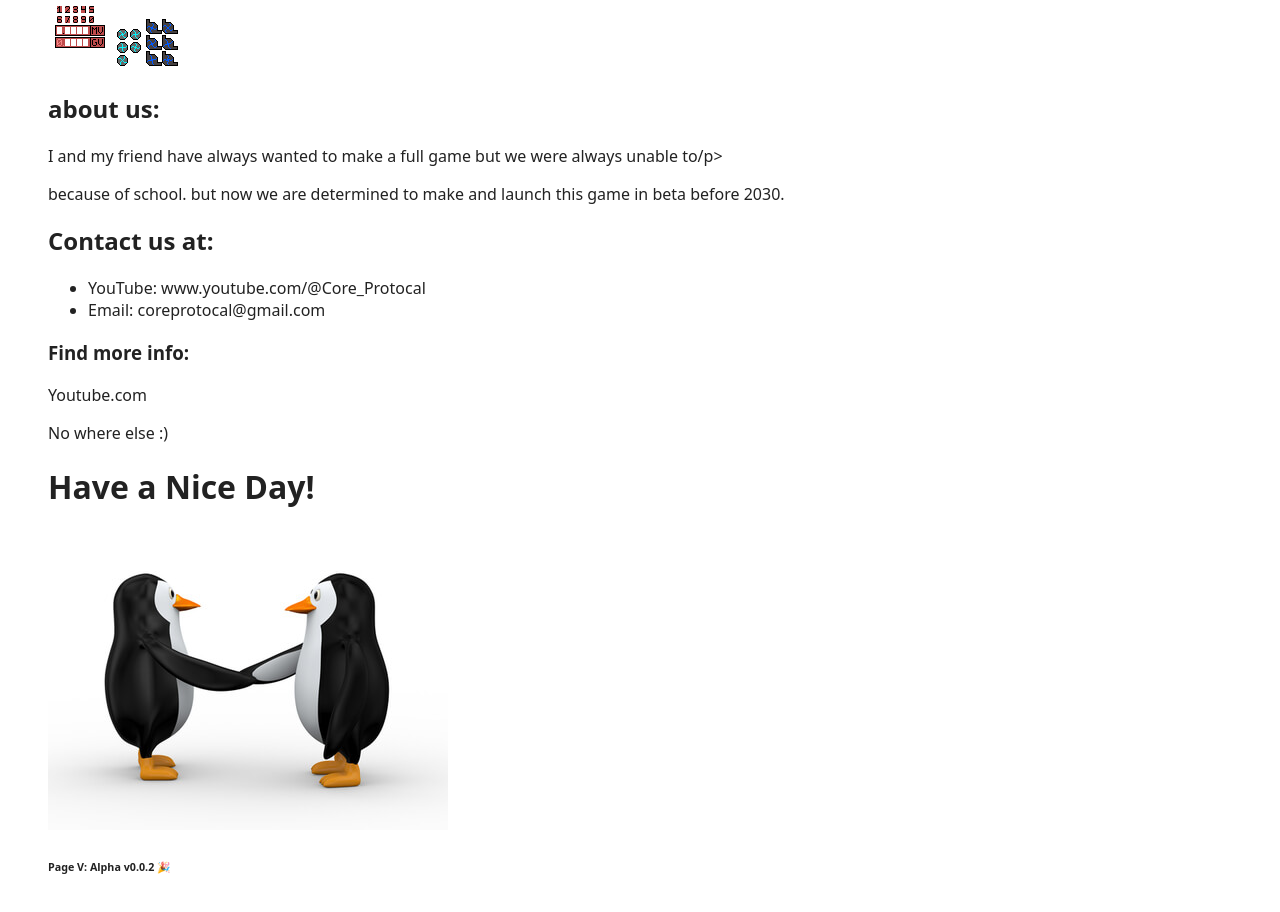
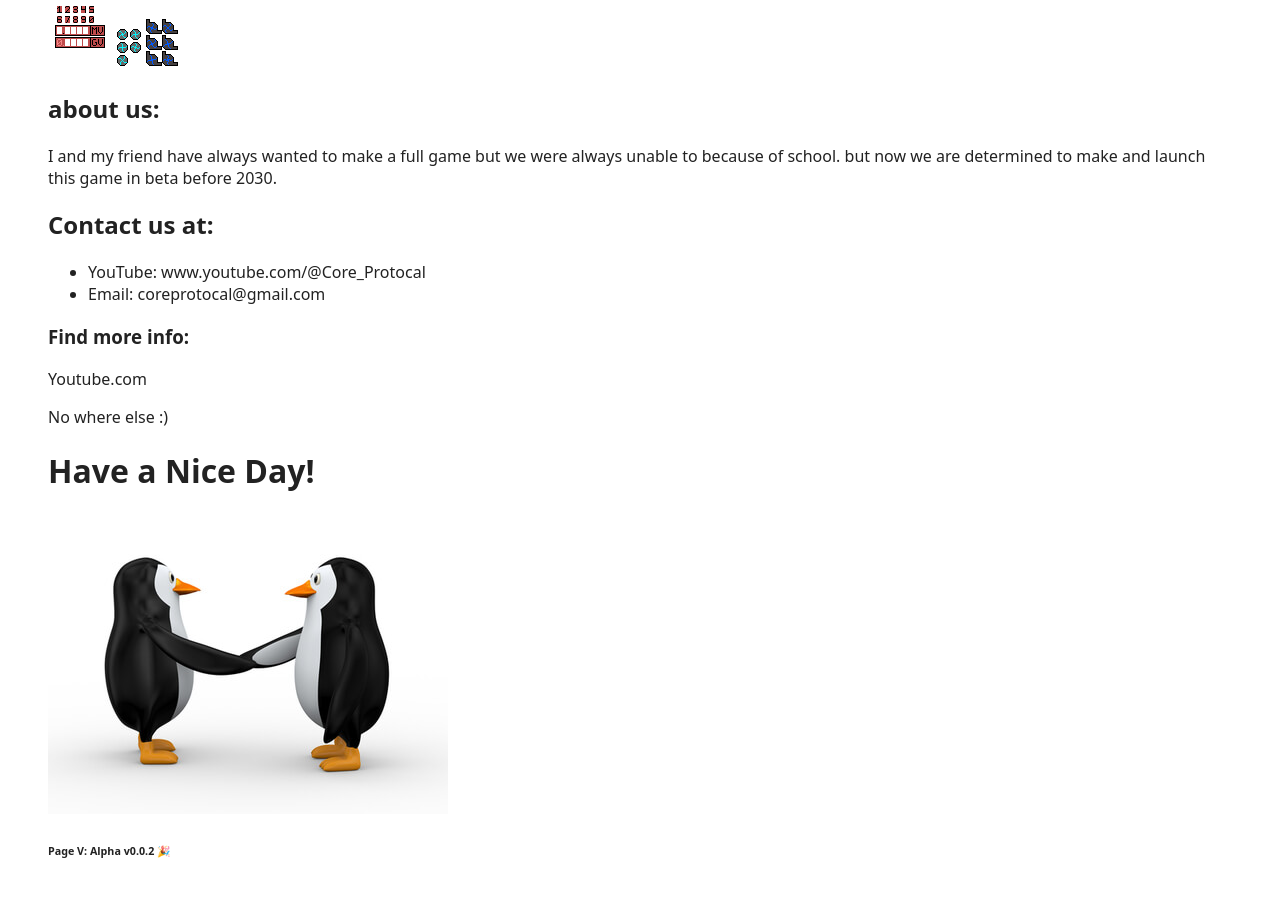
Before and after one commit to B0057ER/core-protocol-website, a plain HTML site: page index.html in a window 1280 px wide. Shown: the part 795-1707 px from the top of the page. Drawn offline with Linux system fonts and the light colour scheme.

Commit message:
Update index.html

```diff
--- a/index.html
+++ b/index.html
@@ -43,8 +43,8 @@
         </div>
 
         <h2>about us:</h2>
-        <p>I and my friend have always wanted to make a full game but we were always unable to/p>
-        <p>because of school. but now we are determined to make and launch this game in beta before 2030.</p>
+        <p>I and my friend have always wanted to make a full game but we were always unable to
+        because of school. but now we are determined to make and launch this game in beta before 2030.</p>
 
         <h2>Contact us at:</h2>
         <ul>
```
